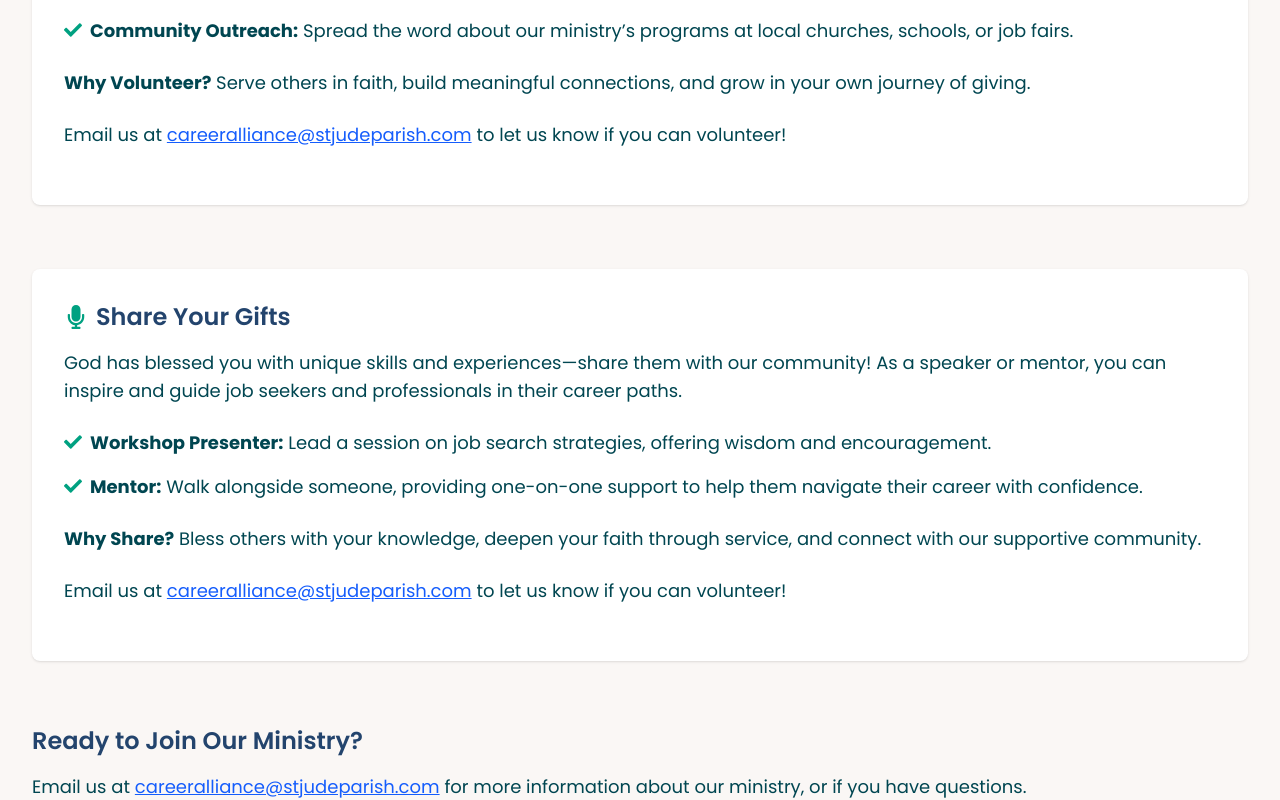
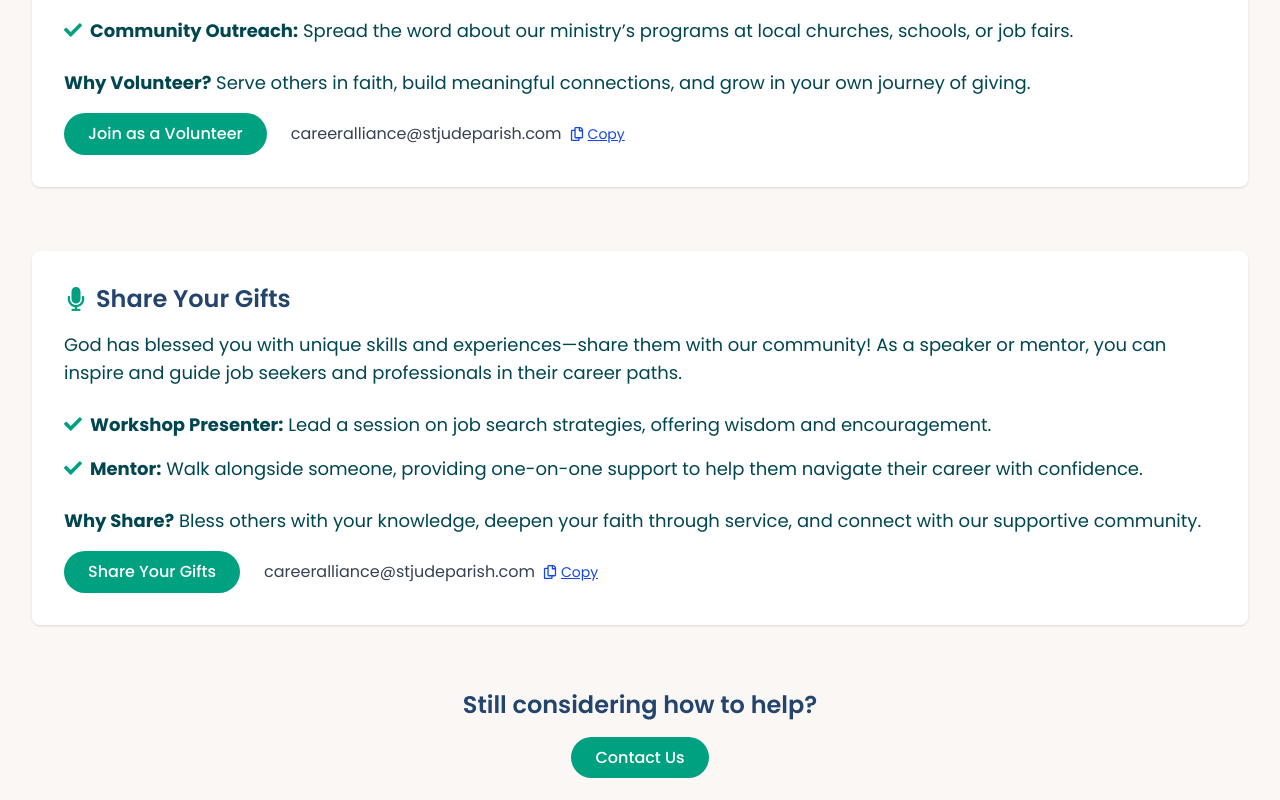
Before and after one commit to dataMichelle/sjca, a React (Vite) app: page /volunteer in a window 1280 px wide. Shown: the part 721-1521 px from the top of the page. Built offline with nearby package versions, Linux system fonts and the light colour scheme.

Commit message:
added copy and toast

```diff
--- a/src/views/Volunteer.jsx
+++ b/src/views/Volunteer.jsx
@@ -1,11 +1,68 @@
 import { useState } from "react";
 import {
+  FaCheck,
   FaHandsHelping,
   FaMicrophone,
-  FaDonate,
-  FaCheck,
+  FaRegCopy,
 } from "react-icons/fa";
 import HexagonGrid from "../components/HexagonGrid"; // Importing HexagonGrid component
+
+// --- Toast Component ---
+function Toast({ show, onClose, email }) {
+  return (
+    show && (
+      <div className="fixed bottom-6 left-1/2 z-[9999] -translate-x-1/2 bg-white border border-gray-300 shadow-lg rounded-lg px-4 py-3 flex items-center gap-2 animate-fade-in">
+        <span className="text-gray-800 text-sm">
+          If you do not have an email application set up, please copy this
+          email:
+        </span>
+        <span className="font-medium text-gray-900">{email}</span>
+        <CopyEmailButton email={email} />
+        <button
+          onClick={onClose}
+          className="ml-2 text-gray-400 hover:text-gray-700 text-lg px-1"
+          aria-label="Close"
+        >
+          ×
+        </button>
+      </div>
+    )
+  );
+}
+
+const EMAIL = "careeralliance@stjudeparish.com";
+
+function CopyEmailButton({ email }) {
+  const [copied, setCopied] = useState(false);
+
+  const handleCopy = () => {
+    navigator.clipboard.writeText(email);
+    setCopied(true);
+    setTimeout(() => setCopied(false), 1500);
+  };
+
+  return (
+    <button
+      type="button"
+      onClick={handleCopy}
+      className="ml-2 text-sm text-blue-700 underline hover:text-blue-900 transition inline-flex items-center"
+      aria-label="Copy email address"
+    >
+      {copied ? (
+        <>
+          <FaCheck className="text-green-600 mr-1" />
+          Copied!
+        </>
+      ) : (
+        <>
+          <FaRegCopy className="mr-1" />
+          Copy
+        </>
+      )}
+    </button>
+  );
+}
+
 const GetInvolved = () => {
   const [formData, setFormData] = useState({
     name: "",
@@ -13,6 +70,7 @@ const GetInvolved = () => {
     involvement: "",
     message: "",
   });
+  const [showToast, setShowToast] = useState(false);
 
   const handleChange = (e) => {
     setFormData({ ...formData, [e.target.name]: e.target.value });
@@ -24,10 +82,70 @@ const GetInvolved = () => {
     console.log("Form submitted:", formData);
   };
 
+  const handleVolunteerClick = (e) => {
+    e.preventDefault();
+    const mailto = `mailto:${EMAIL}?subject=SJCA%20-%20Volunteer%20My%20Time&body=I%20am%20interested%20in%20volunteering%20my%20time%20with%20SJCA.%0A%0APlease%20let%20me%20know%20how%20I%20can%20help.%0A%0ASincerely,`;
+    const now = Date.now();
+    window.location.href = mailto;
+    setTimeout(() => {
+      const stillHere = Date.now() - now > 1000;
+      if (stillHere) setShowToast(true);
+    }, 1500);
+  };
+
+  const handleSpeakerClick = (e) => {
+    e.preventDefault();
+    const mailto = `mailto:${EMAIL}?subject=SJCA%20-%20Volunteer%20as%20a%20Speaker&body=I%20am%20interested%20in%20volunteering%20as%20a%20speaker%20or%20mentor%20with%20SJCA.%0A%0APlease%20let%20me%20know%20how%20I%20can%20share%20my%20gifts.%0A%0ASincerely,`;
+    const now = Date.now();
+    window.location.href = mailto;
+    setTimeout(() => {
+      const stillHere = Date.now() - now > 1000;
+      if (stillHere) setShowToast(true);
+    }, 1500);
+  };
+
+  const handleMailClick = (e) => {
+    e.preventDefault();
+    const mailto = `mailto:${EMAIL}?subject=Volunteering%20with%20St.%20Jude%20Career%20Alliance&body=I%20am%20considering%20volunteering%20but%20would%20like%20more%20information%20first.%0A%0ASincerely,`;
+    const now = Date.now();
+    window.location.href = mailto;
+    setTimeout(() => {
+      const stillHere = Date.now() - now > 1000;
+      if (stillHere) setShowToast(true);
+    }, 1500);
+  };
+
+  function Toast({ show, onClose, email }) {
+    return (
+      show && (
+        <div className="fixed inset-0 z-[9999] flex items-center justify-center">
+          <div className="bg-[#FFF9C4] border border-yellow-400 shadow-xl rounded-lg px-6 py-5 max-w-md w-full text-center animate-fade-in relative">
+            <p className="text-gray-800 text-sm mb-1 font-semibold">
+              If you do not have an email application set up,
+            </p>
+            <p className="text-gray-800 text-sm mb-3">
+              please copy this email:
+            </p>
+            <p className="font-medium text-gray-900 mb-3">{email}</p>
+            <CopyEmailButton email={email} />
+            <button
+              onClick={onClose}
+              className="absolute top-2 right-2 text-gray-400 hover:text-gray-700 text-4xl px-2"
+              aria-label="Close"
+              style={{ lineHeight: 1, width: "2.5rem", height: "2.5rem" }}
+            >
+              ×
+            </button>
+          </div>
+        </div>
+      )
+    );
+  }
+
   return (
     <>
       <HexagonGrid />
-      <main className=" py-12 px-4 sm:px-6 lg:px-8 animateFadeIn relative">
+      <main className="py-12 px-4 sm:px-6 lg:px-8 animateFadeIn relative">
         {/* Subtle hexagon background */}
 
         <div className="relative z-10 max-w-7xl mx-auto">
@@ -84,20 +202,20 @@ const GetInvolved = () => {
               <strong>Why Volunteer?</strong> Serve others in faith, build
               meaningful connections, and grow in your own journey of giving.
             </p>
-            <p className="text-lg text-primary my-6">
-              Email us at{" "}
-              <span className="underline text-blue-600">
-                careeralliance@stjudeparish.com
-              </span>{" "}
-              to let us know if you can volunteer!
-            </p>
-            {/* <a
-              href="mailto:careeralliance@stjudeparish.com?subject=Volunteer%20with%20SJCA&body=I%20am%20interested%20in%20volunteering%20with%20SJCA.%20Please%20let%20me%20know%20how%20I%20can%20help."
+            <div className="flex flex-col sm:flex-row sm:items-center sm:justify-start gap-2 mt-4">
+              <a
+                href={`mailto:${EMAIL}?subject=SJCA%20-%20Volunteer%20My%20Time&body=I%20am%20interested%20in%20volunteering%20my%20time%20with%20SJCA.%20Please%20let%20me%20know%20how%20I%20can%20help.`}
+                onClick={handleVolunteerClick}
                 className="inline-block bg-secondary text-white px-6 py-2 rounded-full font-medium hover:bg-deepTeal transition-all"
                 aria-label="Apply to volunteer"
               >
                 Join as a Volunteer
-            </a> */}
+              </a>
+              <span className="inline-flex items-center ml-0 sm:ml-4 select-all text-gray-700">
+                <span className="no-underline">{EMAIL}</span>
+                <CopyEmailButton />
+              </span>
+            </div>
           </section>
 
           {/* Become a Speaker or Mentor */}
@@ -126,34 +244,26 @@ const GetInvolved = () => {
                   confidence.
                 </div>
               </li>
-              {/* <li className="flex items-start gap-2 text-lg text-primary">
-                <FaCheck className="text-secondary mt-1" />
-                <div>
-                  <strong>Workshop Presenter:</strong> Share your story of faith
-                  and career success at our events, uplifting others with your
-                  journey.
-                </div>
-              </li> */}
             </ul>
             <p className="text-lg text-primary mb-4">
               <strong>Why Share?</strong> Bless others with your knowledge,
               deepen your faith through service, and connect with our supportive
               community.
             </p>
-            <p className="text-lg text-primary my-6">
-              Email us at{" "}
-              <span className="underline text-blue-600">
-                careeralliance@stjudeparish.com
-              </span>{" "}
-              to let us know if you can volunteer!
-            </p>
-            {/* <a
-              href="mailto:careeralliance@stjudeparish.com?subject=Volunteer%20with%20SJCA%20as%20a%20Presenter&body=I%20would%20like%20to%20offer%20my%20gifts%20as%20a%20speaker%20or%20mentor.%20Please%20contact%20me%20with%20more%20information."
+            <div className="flex flex-col sm:flex-row sm:items-center sm:justify-start gap-2 mt-4">
+              <a
+                href={`mailto:${EMAIL}?subject=SJCA%20-%20Volunteer%20as%20a%20Speaker&body=I%20am%20interested%20in%20volunteering%20as%20a%20speaker%20or%20mentor%20with%20SJCA.%20Please%20let%20me%20know%20how%20I%20can%20share%20my%20gifts.`}
+                onClick={handleSpeakerClick}
                 className="inline-block bg-secondary text-white px-6 py-2 rounded-full font-medium hover:bg-deepTeal transition-all"
-              aria-label="Submit speaker or mentor proposal"
+                aria-label="Volunteer as a speaker"
               >
-              Offer Your Gifts
-            </a> */}
+                Share Your Gifts
+              </a>
+              <span className="inline-flex items-center ml-0 sm:ml-4 select-all text-gray-700">
+                <span className="no-underline">{EMAIL}</span>
+                <CopyEmailButton />
+              </span>
+            </div>
           </section>
 
           {/* Donate */}
@@ -204,17 +314,25 @@ const GetInvolved = () => {
           </section> */}
 
           {/* Contact Form */}
-          <section id="contact-form" className="mb-16">
+          <section id="contact-form" className="mb-16 text-center">
             <h2 className="text-2xl font-semibold text-darkBlue mb-4">
-              Ready to Join Our Ministry?
+              Still considering how to help?
             </h2>
-            <p className="text-lg text-primary mb-6">
+            <a
+              href={`mailto:${EMAIL}?subject=Volunteering%20with%20St.%20Jude%20Career%20Alliance&body=I%20am%20considering%20volunteering%20but%20would%20like%20more%20information%20first.`}
+              onClick={handleMailClick}
+              className="inline-block bg-secondary text-white px-6 py-2 rounded-full font-medium hover:bg-deepTeal transition-all"
+              aria-label="Apply to volunteer"
+            >
+              Contact Us
+            </a>
+
+            {/* <p className="text-lg text-primary mb-6">
               Email us at{" "}
-              <span className="underline text-blue-600">
-                careeralliance@stjudeparish.com
-              </span>{" "}
-              for more information about our ministry, or if you have questions.
-            </p>
+              <span className="underline text-blue-600">{EMAIL}</span>
+              <CopyEmailButton /> for more information about our ministry, or if
+              you have questions.
+            </p> */}
             {/* <p>
               <a
                 href="mailto:careeralliance@stjudeparish.com?subject=Get%20Involved%20with%20SJCA"
@@ -226,6 +344,11 @@ const GetInvolved = () => {
           </section>
         </div>
       </main>
+      <Toast
+        show={showToast}
+        onClose={() => setShowToast(false)}
+        email={EMAIL}
+      />
     </>
   );
 };
```
Lines whose indentation alone changed are shown as unchanged.
